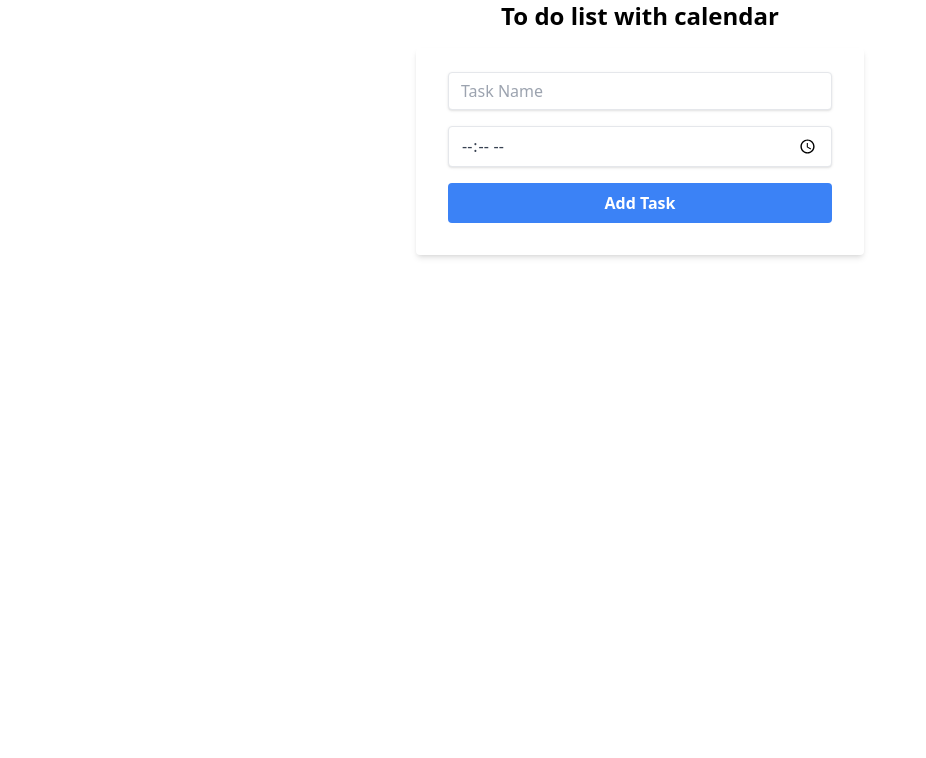
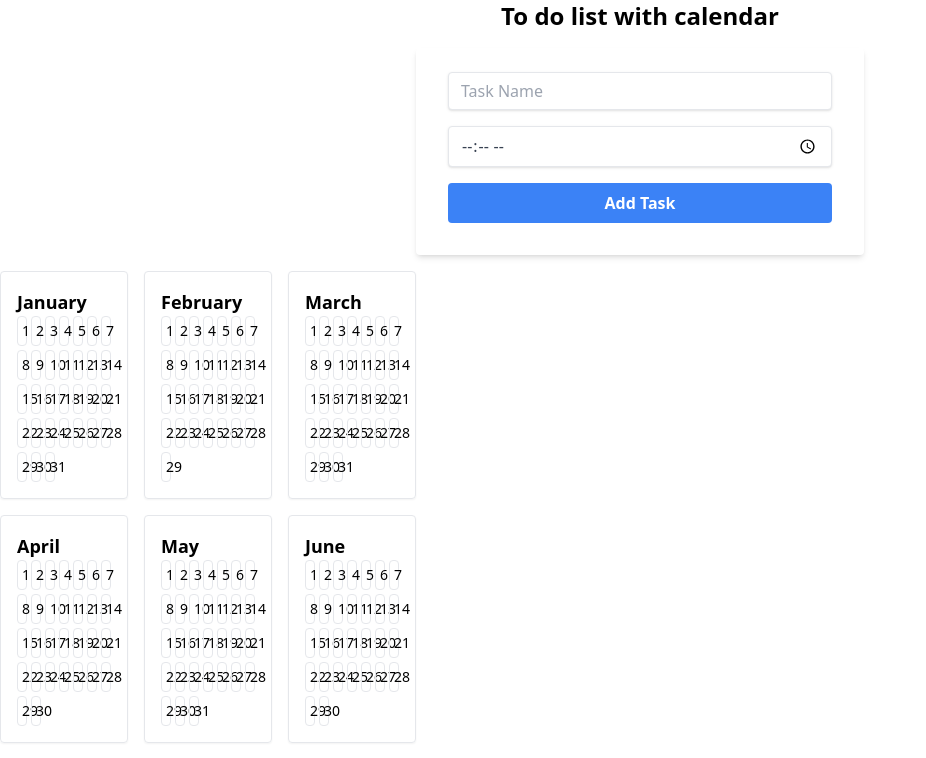
Before and after one commit to Farditya/to-do-calendar, a React (Create React App) app: page / in a window 1280 px wide. Shown: the top 758 px of the page, without its empty margins (0-926 px from the left). Built offline with nearby package versions, Linux system fonts and the light colour scheme.

Commit message:
membuat fungsi handler dan props agar task list dapat di drag and drop di calendar

```diff
--- a/public/index.html
+++ b/public/index.html
@@ -7,7 +7,7 @@
     <meta name="theme-color" content="#000000" />
     <meta
       name="description"
-      content="to do list for your personal or company use"
+      content="Web site created using create-react-app"
     />
     <link rel="apple-touch-icon" href="%PUBLIC_URL%/logo192.png" />
 
--- a/src/App.js
+++ b/src/App.js
@@ -8,11 +8,22 @@ function App() {
   const addTask = (task) => {
     setTasks([...tasks, task]);
   };
+  const deleteTask = (id) => setTasks(tasks.filter(task => task.id !== id));
+  const onDropTask = (task, date) => {
+    setTasks(tasks.map(t => t.id === task.id? {...t, date} : t));
+  }
+  const ToggleComplete = id =>{
+    setTasks(tasks.map(task => task.id === id? {...task, completed:!task.completed} : task));
+  }
   return (
     <div className="flex flex-col justify-center items-center">
       <h1 className="text-2xl font-bold mb-4 text-center">To do list with calendar</h1>
       <TaskForm onAddTask={addTask} />
-      <TaskList tasks={tasks} />
+      <TaskList tasks={tasks.filter(task => !task.date)}
+      onDragStart={(e, task)=> e.dataTransfer.setData("task", JSON.stringify(task))}
+      onDelete={deleteTask}
+      />
+      <Calendar tasks={tasks} onDropTask={onDropTask} onToggleComplete={ToggleComplete} />
     </div>
   );
 }
--- a/src/components/Calendar.js
+++ b/src/components/Calendar.js
@@ -1,15 +1,21 @@
-const Calendar = ({tasks, onDropTask, onToggleComplete}) => {
+const Calendar = ({tasks=[], onDropTask, onToggleComplete}) => {
     const currentYear = new Date().getFullYear();
     const months = ["January", "February", "March", "April", "May", "June", "July", "August", "September", "October", "November", "December"];
     const getDaysInMonth = (month, year) => new Date(year, month + 1, 0).getDate();
     const handleDrop = (e, date) => {
         e.preventDefault();
-        const task = JSON.parse(e.dataTransfer.getData("task"));
+        try {
+            const taskData = e.dataTransfer.getData("task");
+            if (taskData) {
+                const task = JSON.parse(taskData);
                 onDropTask(task, date);
+            }
+        } catch (error) {
+            console.error("Failed to drop task:", error);
+        }
     };
     return (
         <div className="grid grid-cols-3 gap-4">
-            return (
             <div className="grid grid-cols-3 gap-4">
                 {months.map((month, index) => (
                     <div key={month} className="p-4 border rounded shadow-sm">
@@ -25,9 +31,7 @@ const Calendar = ({tasks, onDropTask, onToggleComplete}) => {
                             onDrop={(e) => handleDrop(e, date)}
                             >
                             {day + 1}
-                            {tasks
-                                .filter(task => task.date === date)
-                                .map(task => (
+                            {tasks.filter(task => task.date === date).map(task => (
                                 <div key={task.id} className="flex justify-between items-center">
                                     <span className={`block text-xs ${task.completed ? "line-through text-gray-500" : "text-blue-500"}`}>
                                     {task.time} - {task.name}
@@ -47,7 +51,6 @@ const Calendar = ({tasks, onDropTask, onToggleComplete}) => {
                 </div>
                 ))}
             </div>
-            );
         </div>
     )
 }
--- a/src/components/TaskList.js
+++ b/src/components/TaskList.js
@@ -1,12 +1,12 @@
-const TaskList = ({ tasks, onDragStart, onDelete }) => {
+const TaskList = ({ tasks =[], onDragStart = () => {}, onDelete = () => {} }) => {
     return (
         <ul className="space-y-2">
             {tasks.map((task) => (
                 <li
                     key={task.id}
                     className="bg-white border border-gray-300 rounded-lg shadow-md p-4"
-                    draggable
-                    onDragStart={(e) => onDragStart(e, task)}
+                    draggable = "true"
+                    onDragStart={(e) => e.dataTransfer.setData("task", JSON.stringify(task))}
                 >
                     <div className="flex justify-between items-center gap-4">
                         <div className="flex items-center space-x-2">
```
Lines whose indentation alone changed are shown as unchanged.
